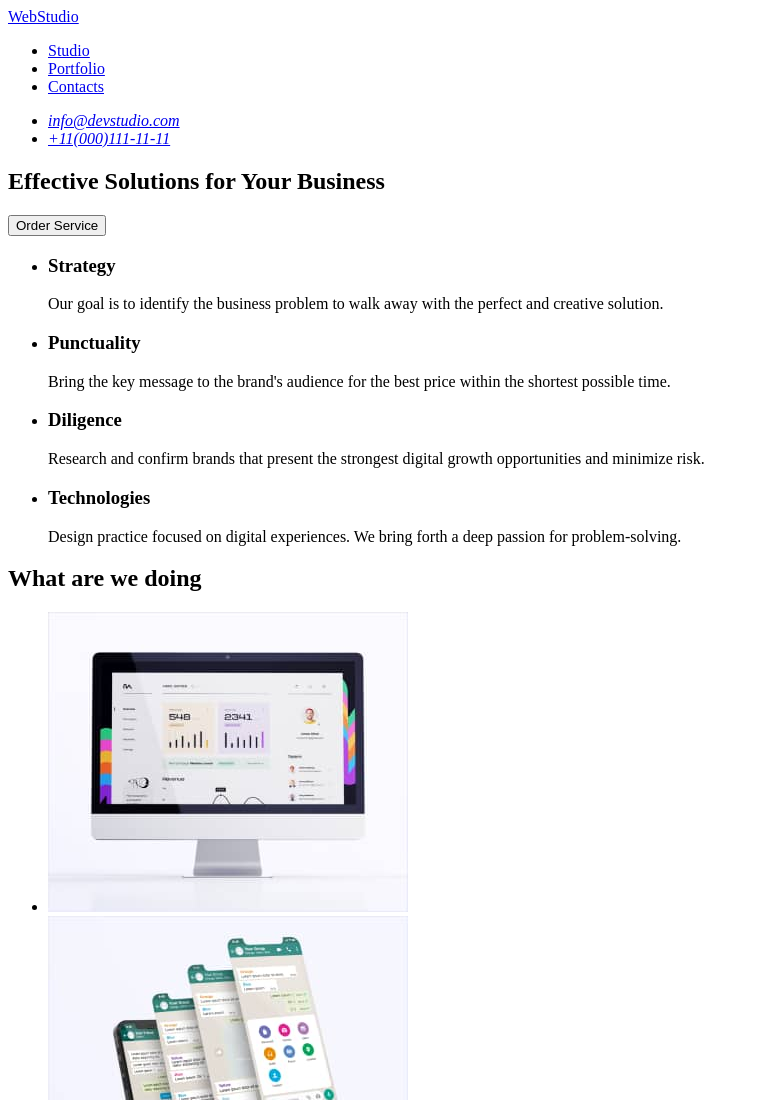
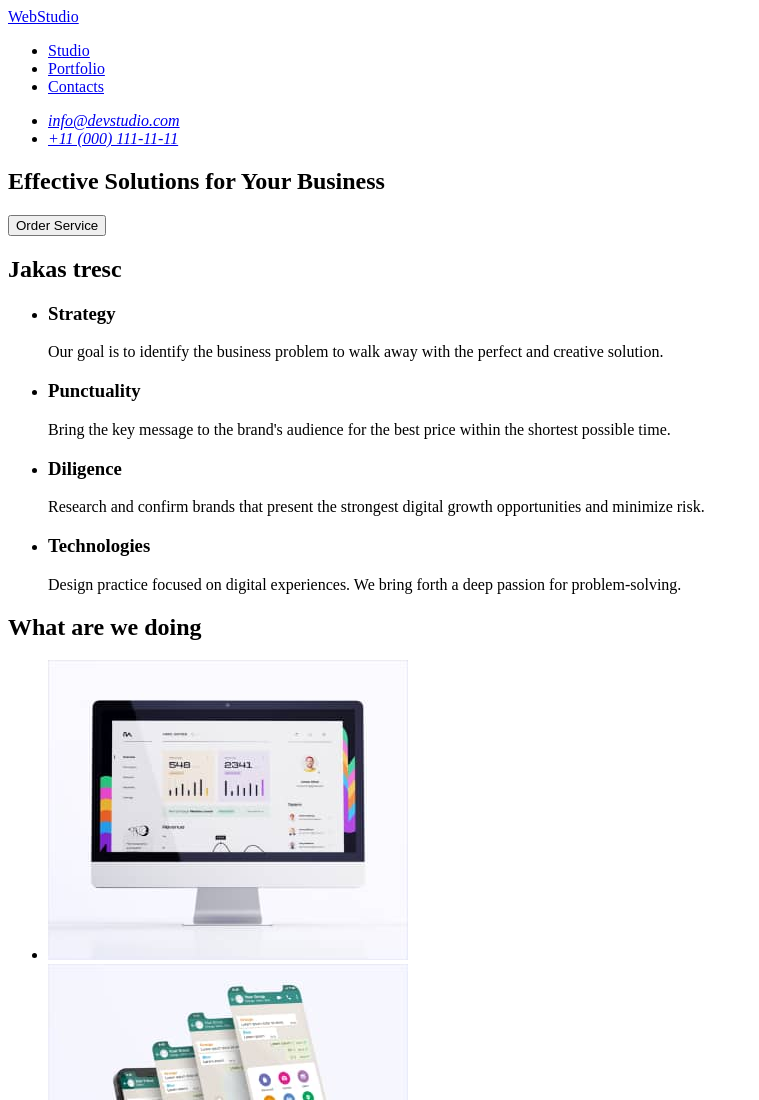
Before and after one commit to Pablosson/goit-markup-hw-01, a plain HTML site: page index.html in a window 1280 px wide. Shown: the top 1100 px of the page, without its empty margins (0-759 px from the left). Drawn offline with Linux system fonts and the light colour scheme.

Commit message:
Update index.html

```diff
--- a/index.html
+++ b/index.html
@@ -18,7 +18,7 @@
       <address>
         <ul>
           <li><a href="mailto:info@devstudio.com">info@devstudio.com</a></li>
-          <li><a href="tel:+11(000)111-11-11">+11(000)111-11-11</a></li>
+          <li><a href="tel:+110001111111">+11 (000) 111-11-11</a></li>
         </ul>
       </address>
     </header>
@@ -30,6 +30,7 @@
       </section>
 
       <section>
+        <h2>Jakas tresc</h2>
         <ul>
           <li>
             <h3>Strategy</h3>
```
